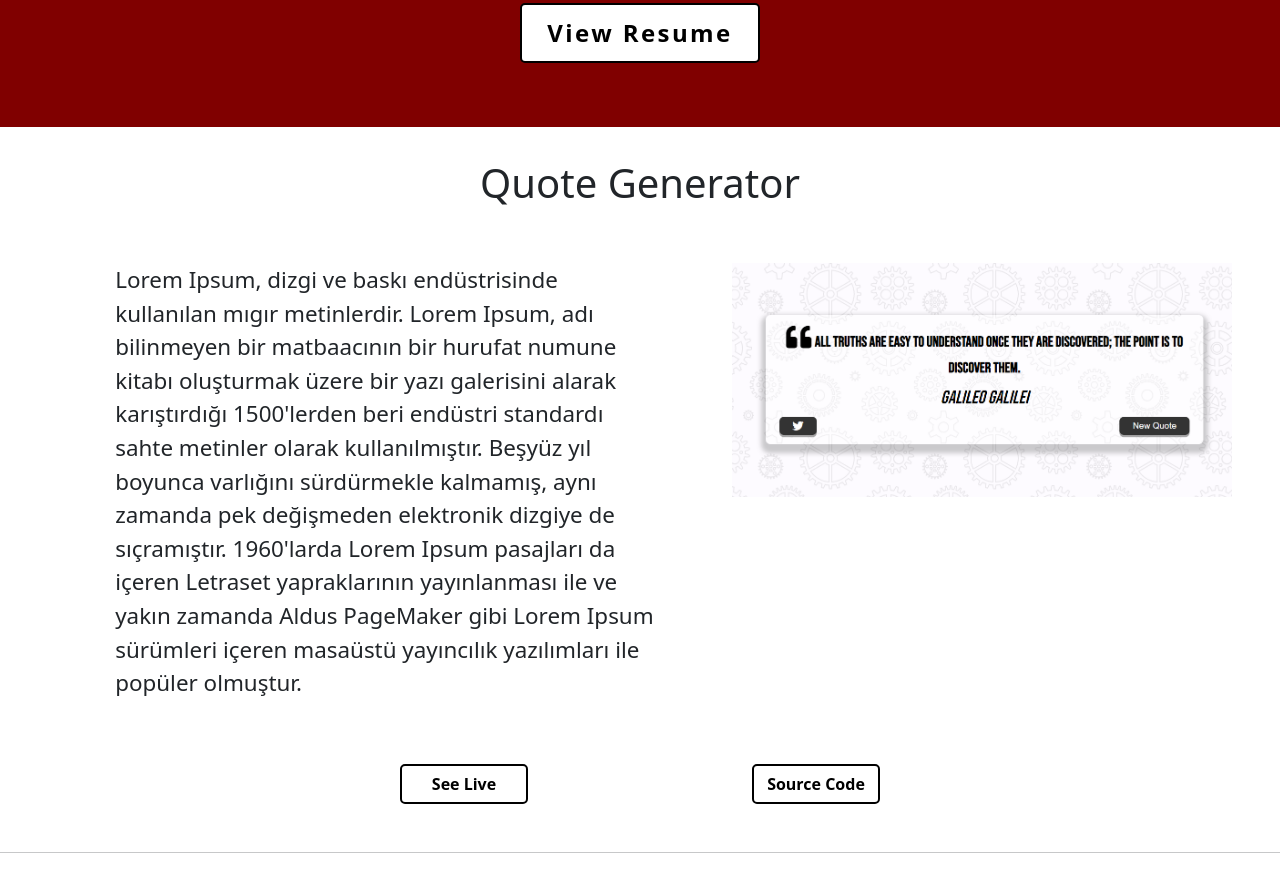
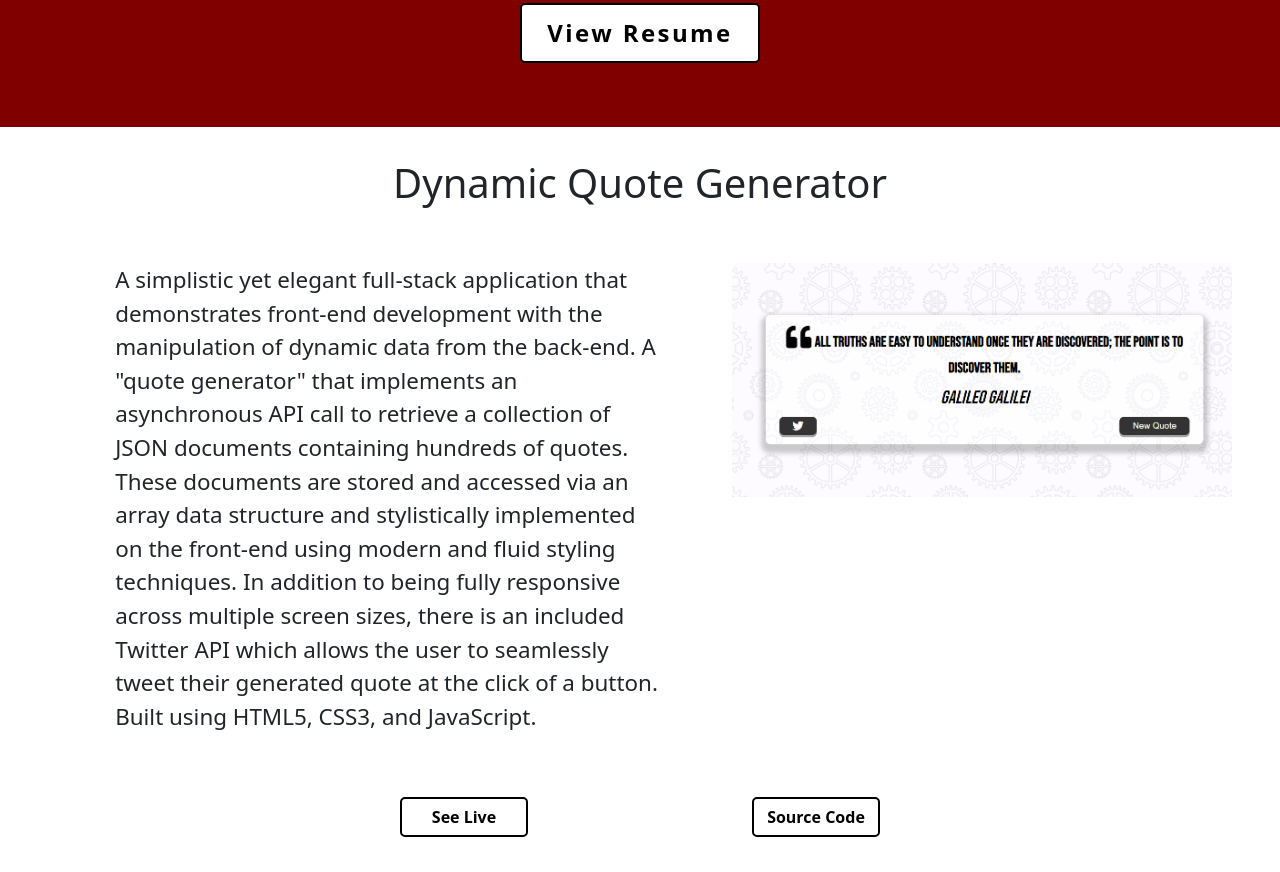
Before and after one commit to fmanjencic/fmanjencic.github.io, a plain HTML site: page index.html in a window 1280 px wide. Shown: the part 1867-2739 px from the top of the page. Drawn offline with nearby package versions, Linux system fonts and the light colour scheme.

```diff
--- a/index.html
+++ b/index.html
@@ -54,12 +54,13 @@
 
     <!-- Project Template -->
     <div class="project-header">
-        <h1>Quote Generator</h1>
+        <h1>Dynamic Quote Generator</h1>
     </div>
     <div class="projects">
         <div class="div-project">
                 <div>
-                     <p>Lorem Ipsum, dizgi ve baskı endüstrisinde kullanılan mıgır metinlerdir. Lorem Ipsum, adı bilinmeyen bir matbaacının bir hurufat numune kitabı oluşturmak üzere bir yazı galerisini alarak karıştırdığı 1500'lerden beri endüstri standardı sahte metinler olarak kullanılmıştır. Beşyüz yıl boyunca varlığını sürdürmekle kalmamış, aynı zamanda pek değişmeden elektronik dizgiye de sıçramıştır. 1960'larda Lorem Ipsum pasajları da içeren Letraset yapraklarının yayınlanması ile ve yakın zamanda Aldus PageMaker gibi Lorem Ipsum sürümleri içeren masaüstü yayıncılık yazılımları ile popüler olmuştur.</p>
+                     <p>A simplistic yet elegant full-stack application that demonstrates front-end development with the manipulation of dynamic data from the back-end. A "quote generator" that implements an asynchronous API call to retrieve a collection of JSON documents containing hundreds of quotes. These documents are stored and accessed via an array data structure and stylistically implemented on the front-end using modern and fluid styling techniques. In addition to being fully responsive across multiple screen sizes,
+                     there is an included Twitter API which allows the user to seamlessly tweet their generated quote at the click of a button. Built using HTML5, CSS3, and JavaScript. </p>
                 </div>
                 <div>
                      <img src="./res/quotegenerator.PNG">
@@ -112,7 +113,7 @@
         <div class="buttons">
                     <button class="project-btn">See Live</button>
                     <button class="project-btn">Source Code</button>
-        </div><hr>
+        </div>
 
     <!-- FOOTER -->
 
```
